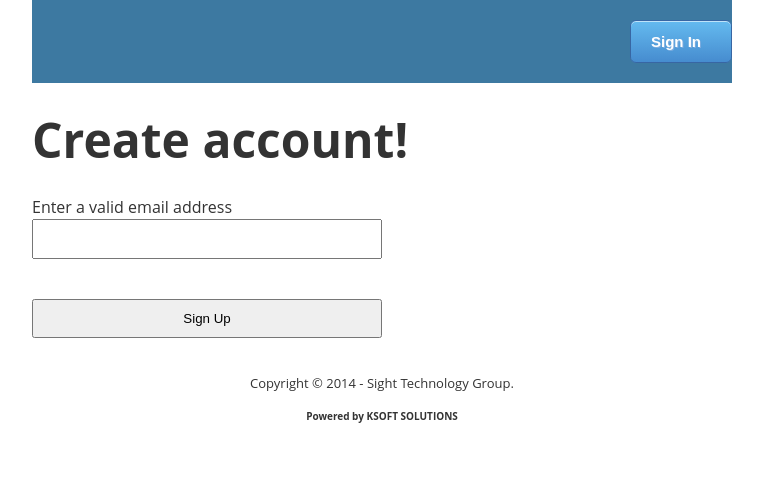
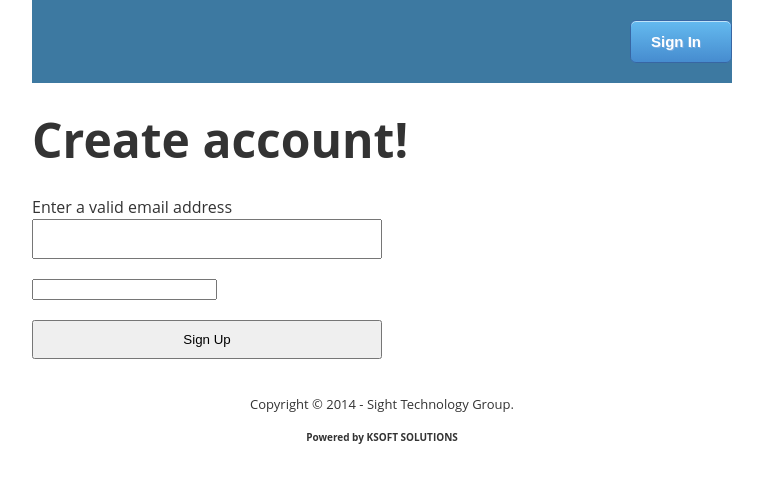
Before and after one commit to gabykant/stgsondage, a CodeIgniter app: page /stgcore/index.php/register in a window 1280 px wide. Shown: the top 483 px of the page, without its empty margins (258-1021 px from the left). Run offline with CodeIgniter, Linux system fonts and the light colour scheme; some libraries are stand-ins or nearby versions.

Commit message:
Commit du 09.04.2014
Commentaire #1
1.	Module Utilisateur (Creation de compte – Login/Facebook/Gplus/twitter/LinkedIn)
2.	Module Category ->OK
3.	Module Question ->OK
4.	Module Gestion Utilisateur
5.	Module Statistique
6.	Module Preference

```diff
--- a/application/views/register.php
+++ b/application/views/register.php
@@ -13,6 +13,7 @@
                 <div class="form-controls"><?php echo form_input("email", "");?></div>
             </div>
             <div class="form-group">
+                <div class="form-control"><?php echo form_password("password", "");?></div>
             </div>
             <div class="form-group">
                 <div class="form-controls"><?php echo form_submit($data="", $content="Sign Up");?></div>
```
